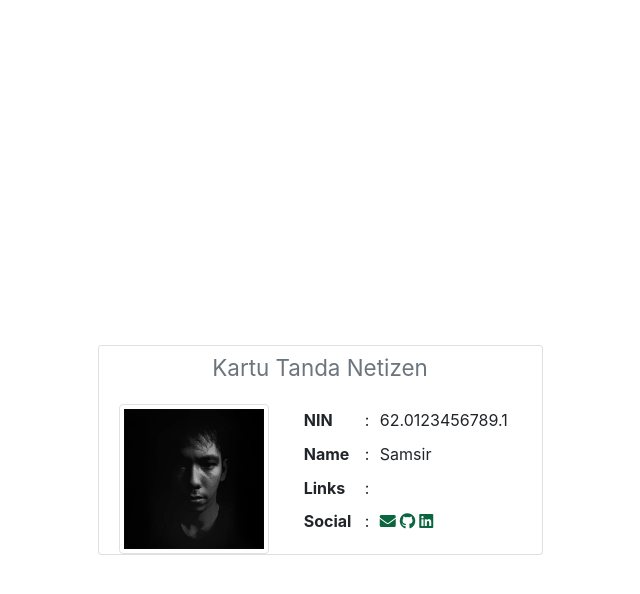
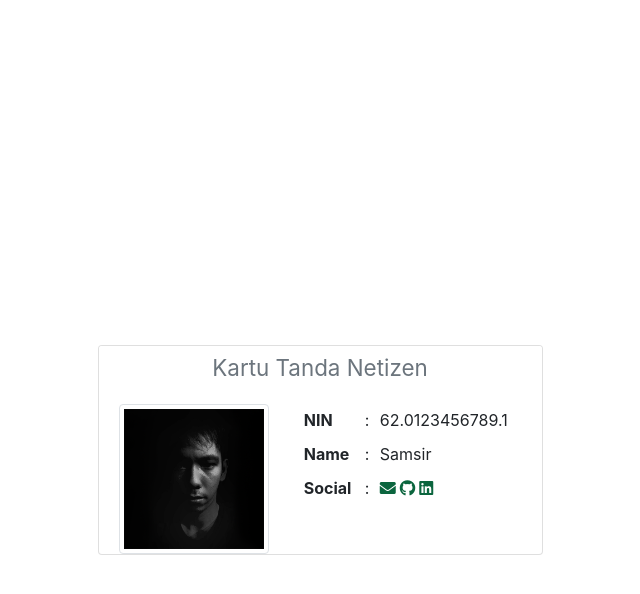
Before and after one commit to samsir/rumah, a Jekyll site: the page built from index.md, in a window 1280 px wide. Shown: the top 594 px of the page, without its empty margins (320-960 px from the left). Built offline with Jekyll 4.4.1, drawn with Linux system fonts in a browser that asks for light colours.

Commit message:
Update card.html

```diff
--- a/_includes/card.html
+++ b/_includes/card.html
@@ -22,29 +22,6 @@
                                                                         <th scope="row" class="border-0">Name</th>
                                                                         <td class="border-0">:</td>
                                                                         <td class="border-0">Samsir</td>
-                                                               </tr>
-                                                               <tr>
-                                                                        <th scope="row" class="border-0">Links</th>
-                                                                        <td class="border-0">:</td>
-                                                                        <td class="border-0">
-                                                                                 <!-- Nav links -->
-                                                                                 <nav class="nav flex-column">
-                                                                                          {% for entry in site.data.navigation %}
-                                                                                          {% assign sublinks = entry.sublinks %}
-                                                                                          {% if sublinks %}
-                                                                                          <div class="dropdown multi-menu">
-                                                                                                   <a class="nav-link dropdown-toggle" href="javascript:void(0)" role="button" data-toggle="dropdown" aria-haspopup="true" aria-expanded="false">{{ entry.title }}</a>
-                                                                                                   <div class="dropdown-menu sub-menu">
-                                                                                                            {% for sublink in sublinks %}
-                                                                                                            <a class="dropdown-item text-decoration-none" href="{{ site.baseurl }}{{ sublink.url }}">{{ sublink.title }}</a>
-                                                                                                            {% endfor %}
-                                                                                                   </div>
-                                                                                                   {% else %}
-                                                                                                   <a class="nav-link pt-0 pl-0" href="{{ site.baseurl }}{{ entry.url }}">{{ entry.title }}</a>
-                                                                                                   {% endif %}
-                                                                                                   {% endfor %}
-                                                                                 </nav>
-                                                                        </td>
                                                                </tr>
                                                                <tr>
                                                                         <th scope="row" class="border-0">Social</th>
```
